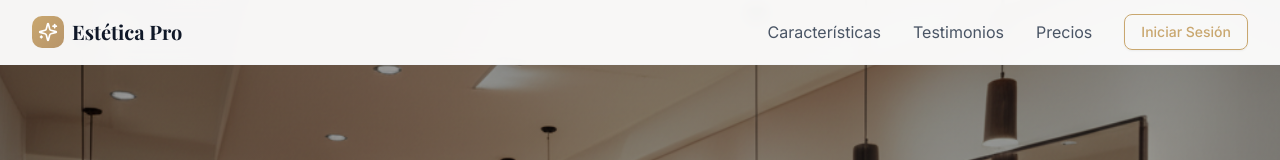
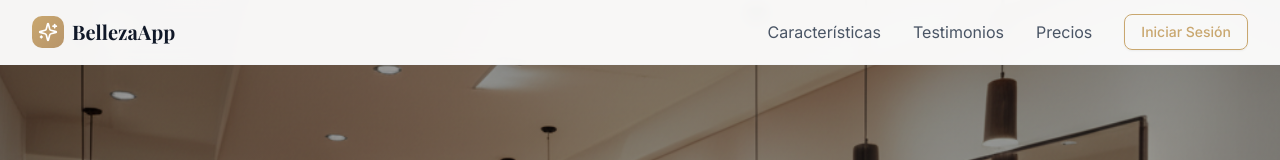
Before and after one commit to JuanQuiro/sass-1, a SvelteKit app: page / in a window 1280 px wide. Shown: the top 160 px of the page. Built offline with nearby package versions, Linux system fonts and the light colour scheme.

Commit message:
cambio de nombre belleza app

```diff
--- a/src/app.html
+++ b/src/app.html
@@ -6,15 +6,15 @@
         <link rel="icon" href="%sveltekit.assets%/favicon.svg" />
         <!-- Canonical URL: actual domain to be set when available -->
         <!-- <link rel="canonical" href="https://tu-dominio.com/" /> -->
-        <title>Estética Pro - Impulsa tu salón al siguiente nivel</title>
+        <title>BellezaApp - Impulsa tu salón al siguiente nivel</title>
         <meta name="description" content="Gestión, reservas y marketing en una sola plataforma para salones de belleza, spas y barberías en Venezuela" />
         <meta name="generator" content="v0.dev" />
         <!-- Open Graph (Facebook/WhatsApp) -->
-        <meta property="og:title" content="Estética Pro - Impulsa tu salón al siguiente nivel" />
+        <meta property="og:title" content="BellezaApp - Impulsa tu salón al siguiente nivel" />
         <meta property="og:description" content="Gestión, reservas y marketing en una sola plataforma para salones de belleza, spas y barberías en Venezuela" />
         <meta property="og:type" content="website" />
         <meta property="og:locale" content="es_VE" />
-        <meta property="og:site_name" content="Estética Pro" />
+        <meta property="og:site_name" content="BellezaApp" />
         <!-- Tip: establece og:url a tu dominio final cuando lo tengas -->
         <!-- <meta property= "og:url" content="https://tu-dominio.com/" /> -->
         <meta property="og:image" content="/luxury-salon-interior.png" />
@@ -28,7 +28,7 @@
 
         <!-- Twitter Card -->
         <meta name="twitter:card" content="summary_large_image" />
-        <meta name="twitter:title" content="Estética Pro - Impulsa tu salón al siguiente nivel" />
+        <meta name="twitter:title" content="BellezaApp - Impulsa tu salón al siguiente nivel" />
         <meta name="twitter:description" content="Gestión, reservas y marketing en una sola plataforma para salones de belleza, spas y barberías en Venezuela" />
         <meta name="twitter:image" content="/luxury-salon-interior.png" />
         <meta name="twitter:image:alt" content="Software para salones de belleza: tablero y reservas" />
@@ -42,7 +42,7 @@
             {
               "@context": "https://schema.org",
               "@type": "SoftwareApplication",
-              "name": "Estética Pro",
+              "name": "BellezaApp",
               "applicationCategory": "BusinessApplication",
               "operatingSystem": "Web",
               "inLanguage": "es-VE",
@@ -68,8 +68,8 @@
             {
               "@context": "https://schema.org",
               "@type": "Organization",
-              "name": "Estética Pro",
-              "url": "https://tu-dominio.com/",
+              "name": "BellezaApp",
+              "url": "https://sass-1-bellezas.vercel.app/",
               "logo": "/luxury-salon-interior.png",
               "sameAs": []
             }
--- a/src/routes/+layout.svelte
+++ b/src/routes/+layout.svelte
@@ -5,9 +5,9 @@
 
     // Usa el dominio provisto para generar URLs absolutas en los meta OG/Twitter
     const siteUrl = 'https://sass-1-bellezas.vercel.app'.replace(/\/$/, '');
-    const title = 'Estética Pro - Impulsa tu salón al siguiente nivel';
+    const title = 'BellezaApp - Impulsa tu salón al siguiente nivel';
     const description = 'Gestión, reservas y marketing en una sola plataforma para salones de belleza, spas y barberías en Venezuela';
-    const ogImagePath = '/luxury-salon-interior.png';
+    const ogImagePath = '/luxury-salon-interior.png?v=20250812-1';
     const ogImage = `${siteUrl}${ogImagePath}`;
 </script>
 
@@ -28,7 +28,7 @@
     <meta property="og:title" content={title} />
     <meta property="og:description" content={description} />
     <meta property="og:type" content="website" />
-    <meta property="og:site_name" content="Estética Pro" />
+    <meta property="og:site_name" content="BellezaApp" />
     <meta property="og:locale" content="es_VE" />
     <meta property="og:url" content={siteUrl + '/'} />
     <meta property="og:image" content={ogImage} />
--- a/src/routes/+page.svelte
+++ b/src/routes/+page.svelte
@@ -26,7 +26,7 @@
   let whatsappShareUrl = '';
   onMount(() => {
     try {
-      const title = 'Estética Pro - Impulsa tu salón al siguiente nivel';
+      const title = 'BellezaApp - Impulsa tu salón al siguiente nivel';
       const desc = 'Gestión, reservas y marketing en una sola plataforma para salones de belleza en Venezuela';
       const page = typeof location !== 'undefined' ? location.href : '';
       const text = `${title} — ${desc} ${page}`;
@@ -123,7 +123,7 @@
       image: "/professional-salon-owner.png",
       rating: 5,
       testimonial:
-        "Desde que uso Estética Pro, mis reservas aumentaron 40%. La plataforma es súper fácil de usar y mis clientes aman poder reservar online.",
+        "Desde que uso BellezaApp, mis reservas aumentaron 40%. La plataforma es súper fácil de usar y mis clientes aman poder reservar online.",
     },
     {
       name: "Carlos Mendoza",
@@ -204,7 +204,7 @@
           <div class="w-8 h-8 gradient-gold rounded-lg flex items-center justify-center">
             <Sparkles class="w-5 h-5 text-white" />
           </div>
-          <span class="font-serif text-xl font-bold text-gray-900">Estética Pro</span>
+          <span class="font-serif text-xl font-bold text-gray-900">BellezaApp</span>
         </div>
         <div class="hidden md:flex items-center space-x-8">
           <a href="#features" class="text-gray-600 hover:text-gray-900 transition-colors">Características</a>
@@ -451,12 +451,12 @@
             <div class="w-8 h-8 gradient-gold rounded-lg flex items-center justify-center">
               <Sparkles class="w-5 h-5 text-white" />
             </div>
-            <span class="font-serif text-xl font-bold">Estética Pro</span>
+            <span class="font-serif text-xl font-bold">BellezaApp</span>
           </div>
           <p class="text-gray-400 mb-4 max-w-md">
             La plataforma líder para salones de belleza, spas y barberías en Venezuela. Tu negocio de belleza, digital y en crecimiento.
           </p>
-          <div class="text-sm text-gray-500">&copy; {new Date().getFullYear()} Estética Pro. Todos los derechos reservados.</div>
+          <div class="text-sm text-gray-500">&copy; {new Date().getFullYear()} BellezaApp. Todos los derechos reservados.</div>
         </div>
 
         <div>
```
